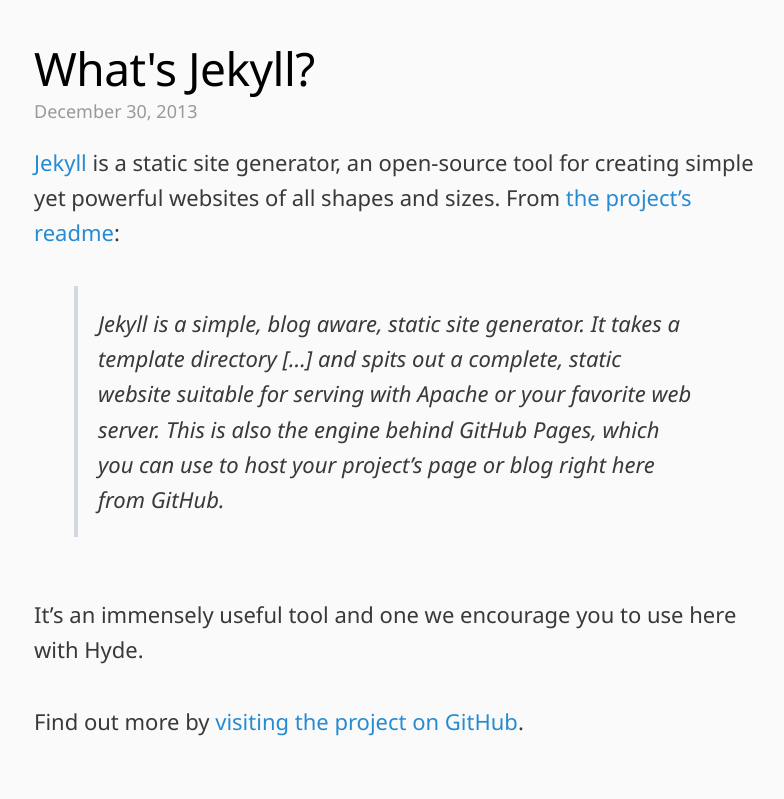
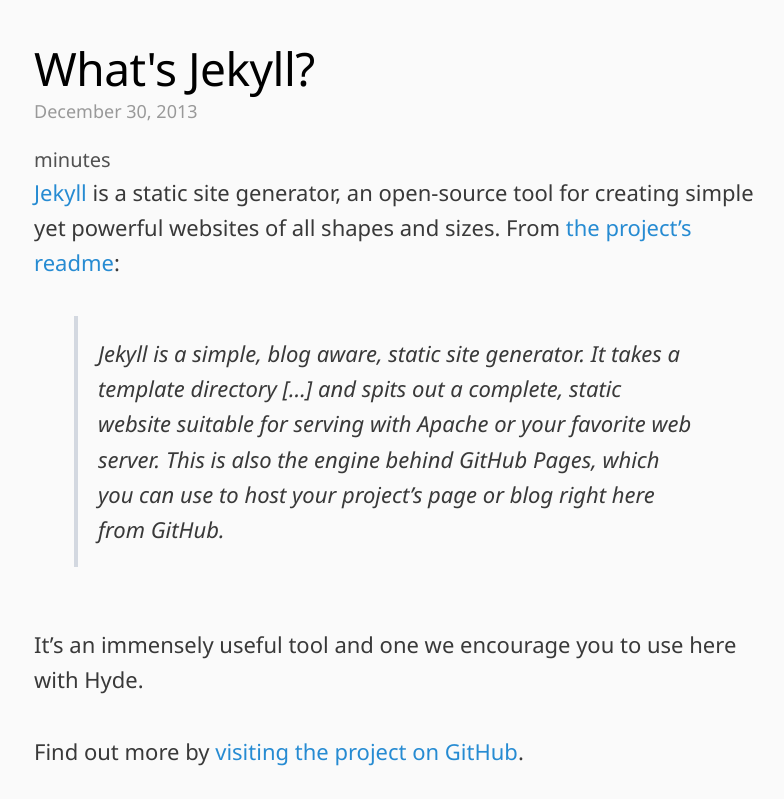
Before and after one commit to markthelefty/markthelefty.github.io, a Jekyll site: the page built from _posts/2013-12-31-whats-jekyll.md, in a window 1280 px wide. Shown: the part 340-1139 px from the top of the page, without its empty margins (246-1030 px from the left). Built offline with Jekyll 4.4.1, drawn with Linux system fonts in a browser that asks for light colours; some web fonts are replaced; grey boxes are pictures that could not be loaded.

Commit message:
Updated Config and 1 other file

```diff
--- a/_config.yml
+++ b/_config.yml
@@ -14,7 +14,8 @@
     type: posts
   values:
     description:
-    image:
+    pageimage:
+    socialimage:
     readtime:
 - scope:
     path: ''
--- a/_layouts/post.html
+++ b/_layouts/post.html
@@ -5,6 +5,7 @@
 <div class="post">
   <h1 class="post-title">{{ page.title }}</h1>
   <span class="post-date">{{ page.date | date: '%B %d, %Y' }}</span>
+  <span class="post-readtime">{{ page.readtime }} minutes</span>
   {{ content }}
 </div>
 
```
